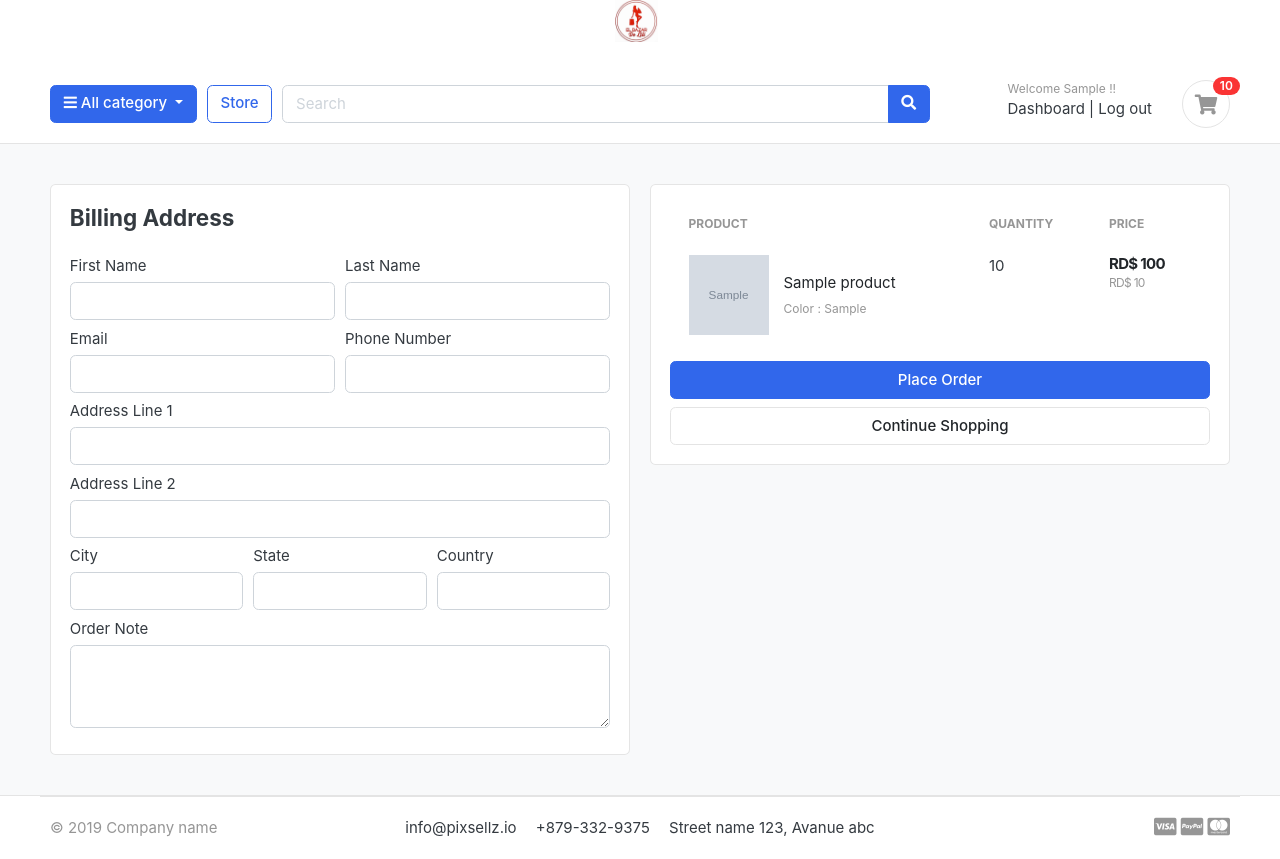
After one commit to zuzucodez/zuzu-django, a Django app: page /cart/checkout/ in a window 1280 px wide. The commit adds this page. Run offline with Django 3.2, Linux system fonts and the light colour scheme; a user stored in the database is signed in; tables that the repository leaves empty hold one stand-in row (values such as "Sample post"); grey boxes marked "Sample" are stand-in pictures; some libraries are stand-ins or nearby versions; some web fonts are replaced.

Commit message:
Solving some bugs in loggedin user carts

```diff
--- a/Templates/store/cart.html
+++ b/Templates/store/cart.html
@@ -101,7 +101,7 @@
 				<p class="text-center mb-3">
 					<img src="{%static './images/misc/payments.png'%}" height="26">
 				</p>
-				<a href="./place-order.html" class="btn btn-primary btn-block"> Checkout </a>
+				<a href="{% url  'checkout' %}" class="btn btn-primary btn-block"> Checkout </a>
 				<a href="{% url 'store' %}" class="btn btn-light btn-block">Continue Shopping</a>
 			</div> <!-- card-body.// -->
 			</div> <!-- card.// -->
--- /dev/null
+++ b/Templates/store/checkout.html
@@ -0,0 +1,136 @@
+{%extends 'base.html'%}
+{% load static%}
+{%block content%}
+
+<section class="section-content padding-y bg">
+<div class="container">
+
+<!-- ============================ COMPONENT 1 ================================= -->
+
+	<div class="row">
+		<aside class="col-lg-6">
+    	<div class="card">
+        <div class="card-body">
+          <h4 class="cart-title mb-4">Billing Address</h4>
+          <form action="" method="POST">
+            {% csrf_token %}
+            <div class="form-row mb-2">
+              <div class="col">
+                <label for="first_name">First Name</label>
+                <input type="text" name="first_name" class="form-control" required>
+              </div>
+              <div class="col">
+                <label for="last_name">Last Name</label>
+                <input type="text" name="last_name" class="form-control" required>
+              </div>
+            </div>
+            <div class="form-row mb-2">
+              <div class="col">
+                <label for="email">Email</label>
+                <input type="email" name="email" class="form-control" required>
+              </div>
+              <div class="col">
+                <label for="phone">Phone Number</label>
+                <input type="text" name="phone" class="form-control" required>
+              </div>
+            </div>
+            <div class="form-row mb-2">
+              <div class="col">
+                <label for="address_line_1">Address Line 1</label>
+                <input type="text" name="address_line_1" class="form-control" required>
+              </div>
+            </div>
+            <div class="form-row mb-2">
+              <div class="col">
+                <label for="address">Address Line 2</label>
+                <input type="text" name="address_line_2" class="form-control">
+              </div>
+            </div>
+            <div class="form-row mb-2">
+              <div class="col">
+                <label for="city">City</label>
+                <input type="text" name="city" class="form-control" required>
+              </div>
+              <div class="col">
+                <label for="state">State</label>
+                <input type="text" name="state" class="form-control" required>
+              </div>
+              <div class="col">
+                <label for="country">Country</label>
+                <input type="text" name="country" class="form-control" required>
+              </div>
+            </div>
+            <div class="form-row mb-2">
+              <div class="col">
+                <label for="order_note">Order Note</label>
+                <textarea class="form-control" name="order_note" rows="3"></textarea>
+              </div>
+            </div>
+
+        </div>
+    	</div> <!-- card.// -->
+
+		</aside> <!-- col.// -->
+		<aside class="col-lg-6">
+
+			<div class="card">
+			<div class="card-body">
+        <table class="table table-borderless table-shopping-cart">
+        <thead class="text-muted">
+        <tr class="small text-uppercase">
+          <th scope="col">Product</th>
+          <th scope="col" width="120">Quantity</th>
+          <th scope="col" width="120">Price</th>
+
+        </tr>
+        </thead>
+        <tbody>
+        {% for cart_item in cart_items %}
+        <tr>
+          <td>
+            <figure class="itemside align-items-center">
+              <div class="aside"><img src="{{ cart_item.product.images.url }}" class="img-sm"></div>
+              <figcaption class="info">
+                <a href="{{cart_item.product.get_url}}" class="title text-dark">{{ cart_item.product.product_name }}</a>
+                <p class="text-muted small ">
+                  {% if cart_item.variations.all %}
+                    {% for item in cart_item.variations.all %}
+                      {{item.variation_category | capfirst}} : {{item.variation_value | capfirst}} <br>
+                    {% endfor %}
+                  {% endif %}
+                </p>
+              </figcaption>
+            </figure>
+          </td>
+          <td>
+            <label for="">{{cart_item.quantity}}</label>
+          </td>
+          <td>
+            <div class="price-wrap">
+              <var class="price">RD$ {{ cart_item.sub_total }}</var>
+              <small class="text-muted"> RD$ {{ cart_item.product.price }}</small>
+            </div> <!-- price-wrap .// -->
+          </td>
+
+        </tr>
+        {% endfor %}
+        </tbody>
+        </table>
+        <button type="submit" name="submit" class="btn btn-primary btn-block">Place Order </button>
+				<a href="{% url 'store' %}" class="btn btn-light btn-block">Continue Shopping</a>
+        </form>
+			</div> <!-- card-body.// -->
+			</div> <!-- card.// -->
+
+	</aside> <!-- col.// -->
+
+
+	</div> <!-- row.// -->
+
+<!-- ============================ COMPONENT 1 END .// ================================= -->
+
+</div> <!-- container .//  -->
+</section>
+<!-- ========================= SECTION CONTENT END// ========================= -->
+
+{%endblock%}
--- a/carts/context_processor.py
+++ b/carts/context_processor.py
@@ -8,7 +8,10 @@ def counter(request):
     else:
         try:
             cart = Cart.objects.filter(cart_id = _cart_id(request))
-            cart_items = CartItem.objects.all().filter(cart=cart[:1])
+            if request.user.is_authenticated:
+                cart_items = CartItem.objects.all().filter(user=request.user)
+            else:
+                cart_items = CartItem.objects.all().filter(cart=cart[:1])
             for cart_item in cart_items:
                 cart_count += cart_item.quantity
         except Cart.DoesNotExist:
--- a/carts/models.py
+++ b/carts/models.py
@@ -1,5 +1,6 @@
 from django.db import models
 from store.models import Product, Variation
+from accounts.models import Account
 
 # Create your models here.
 class Cart(models.Model):
@@ -11,9 +12,10 @@ class Cart(models.Model):
 
 
 class CartItem(models.Model):
+    user =  models.ForeignKey(Account, on_delete=models.CASCADE, null=True)
     product     = models.ForeignKey(Product, on_delete=models.CASCADE)
     variations  = models.ManyToManyField(Variation, blank=True)
-    cart        = models.ForeignKey(Cart, on_delete=models.CASCADE)
+    cart        = models.ForeignKey(Cart, on_delete=models.CASCADE, null=True)
     quantity    = models.IntegerField()
     is_active   = models.BooleanField(default=True)
 
--- a/carts/urls.py
+++ b/carts/urls.py
@@ -6,4 +6,7 @@ urlpatterns = [
     path('add_cart/<int:product_id>/', views.add_cart, name='add_cart'),
     path('remove_cart/<int:product_id>/<int:cart_item_id>/', views.remove_cart, name='remove_cart'),
     path('remove_cart_item/<int:product_id>/<int:cart_item_id>/', views.remove_cart_item, name='remove_cart_item'),
+
+    # checkout route
+    path('checkout/', views.checkout, name='checkout')
 ]
--- a/carts/views.py
+++ b/carts/views.py
@@ -3,6 +3,7 @@ from store.models import Product, Variation
 from .models import  Cart, CartItem
 from django.core.exceptions import ObjectDoesNotExist
 from django.http import HttpResponse
+from django.contrib.auth.decorators import login_required
 
 
 # Create your views here.
@@ -15,84 +16,153 @@ def _cart_id(request):
     return cart
 
 def add_cart(request, product_id):
+    current_user = request.user
     product  = Product.objects.get(id=product_id)  #obteniendo el producto
-    product_variation = []
-    if request.method == 'POST':
-        #dinamic
-        for item in request.POST:
-            key = item
-            value =  request.POST[key]
-            try:
-                variation = Variation.objects.get(product = product, variation_category__iexact=key, variation_value__iexact=value)
-                product_variation.append(variation)
-            except:
-                pass
-        #static
-        # color = request.POST['color']
-        # size = request.POST['size']
-            # print(key, value)
-            # return HttpResponse(color + ' ' + size)
-            # exit()
-
-    try:
-        cart = Cart.objects.get(cart_id=_cart_id(request)) #obteniendo la cart y  el cart id presente en la session
-    except Cart.DoesNotExist:
-        cart = Cart.objects.create(
-            cart_id  =  _cart_id(request)
-        )
-    cart.save()
-
-    is_cart_item_exists = CartItem.objects.filter(product=product, cart=cart).exists()
-    if is_cart_item_exists:
-        cart_item = CartItem.objects.filter(product=product, cart=cart)
-        # pasos para hacer que los item si tienen la mismo variaciones se agrupen y no esten individual
-        #existing variations -> database
-        #current variation ->  product_variation
-        # item_id ->database
-
-        ex_var_list = []
-        id = []
-        for item in cart_item:
-            existing_variation = item.variations.all()
-            ex_var_list.append(list(existing_variation))
-            id.append(item.id)
-        print(ex_var_list)
-
-        if product_variation in ex_var_list:
-            # incrementamos la cantidad en el grupo de var iguales
-            index = ex_var_list.index(product_variation)
-            item_id = id[index]
-            # obtuvimos el id del producto
-            item =CartItem.objects.get(product=product, id=item_id)
-            item.quantity += 1
-            item.save()
+    #validamios si el user esta is_authenticated
+    if current_user.is_authenticated:
+        product_variation = []
+        if request.method == 'POST':
+            #dinamic
+            for item in request.POST:
+                key = item
+                value =  request.POST[key]
+                try:
+                    variation = Variation.objects.get(product = product, variation_category__iexact=key, variation_value__iexact=value)
+                    product_variation.append(variation)
+                except:
+                    pass
 
 
+        is_cart_item_exists = CartItem.objects.filter(product=product, user=current_user).exists()
+        if is_cart_item_exists:
+            cart_item = CartItem.objects.filter(product=product, user=current_user)
+            # pasos para hacer que los item si tienen la mismo variaciones se agrupen y no esten individual
+            #existing variations -> database
+            #current variation ->  product_variation
+            # item_id ->database
+
+            ex_var_list = []
+            id = []
+            for item in cart_item:
+                existing_variation = item.variations.all()
+                ex_var_list.append(list(existing_variation))
+                id.append(item.id)
+
+
+            if product_variation in ex_var_list:
+                # incrementamos la cantidad en el grupo de var iguales
+                index = ex_var_list.index(product_variation)
+                item_id = id[index]
+                # obtuvimos el id del producto
+                item =CartItem.objects.get(product=product, id=item_id)
+                item.quantity += 1
+                item.save()
+
+
+            else:
+                # creamos un nuevo item en la cart
+                item =CartItem.objects.create(product=product, quantity = 1, user=current_user)
+                if len(product_variation) > 0:
+                    item.variations.clear()
+                    item.variations.add(*product_variation)
+                item.save()
         else:
-            # creamos un nuevo item en la cart
-            item =CartItem.objects.create(product=product, quantity = 1, cart=cart)
+            cart_item = CartItem.objects.create(
+                product  =  product,
+                quantity = 1,
+                user = current_user,
+            )
             if len(product_variation) > 0:
-                item.variations.clear()
-                item.variations.add(*product_variation)
-            item.save()
+                cart_item.variations.clear()
+                cart_item.variations.add(*product_variation)
+            cart_item.save()
+        return redirect('cart')
+
+        #si el cliente no esta auten
     else:
-        cart_item = CartItem.objects.create(
-            product  =  product,
-            quantity = 1,
-            cart =  cart,
-        )
-        if len(product_variation) > 0:
-            cart_item.variations.clear()
-            cart_item.variations.add(*product_variation)
-        cart_item.save()
-    return redirect('cart')
+        product_variation = []
+        if request.method == 'POST':
+            #dinamic
+            for item in request.POST:
+                key = item
+                value =  request.POST[key]
+                try:
+                    variation = Variation.objects.get(product = product, variation_category__iexact=key, variation_value__iexact=value)
+                    product_variation.append(variation)
+                except:
+                    pass
+            #static
+            # color = request.POST['color']
+            # size = request.POST['size']
+                # print(key, value)
+                # return HttpResponse(color + ' ' + size)
+                # exit()
+
+        try:
+            cart = Cart.objects.get(cart_id=_cart_id(request)) #obteniendo la cart y  el cart id presente en la session
+        except Cart.DoesNotExist:
+            cart = Cart.objects.create(
+                cart_id  =  _cart_id(request)
+            )
+        cart.save()
+
+        is_cart_item_exists = CartItem.objects.filter(product=product, cart=cart).exists()
+        if is_cart_item_exists:
+            cart_item = CartItem.objects.filter(product=product, cart=cart)
+            # pasos para hacer que los item si tienen la mismo variaciones se agrupen y no esten individual
+            #existing variations -> database
+            #current variation ->  product_variation
+            # item_id ->database
+
+            ex_var_list = []
+            id = []
+            for item in cart_item:
+                existing_variation = item.variations.all()
+                ex_var_list.append(list(existing_variation))
+                id.append(item.id)
+            print(ex_var_list)
+
+            if product_variation in ex_var_list:
+                # incrementamos la cantidad en el grupo de var iguales
+                index = ex_var_list.index(product_variation)
+                item_id = id[index]
+                # obtuvimos el id del producto
+                item =CartItem.objects.get(product=product, id=item_id)
+                item.quantity += 1
+                item.save()
+
+
+            else:
+                # creamos un nuevo item en la cart
+                item =CartItem.objects.create(product=product, quantity = 1, cart=cart)
+                if len(product_variation) > 0:
+                    item.variations.clear()
+                    item.variations.add(*product_variation)
+                item.save()
+        else:
+            cart_item = CartItem.objects.create(
+                product  =  product,
+                quantity = 1,
+                cart =  cart,
+            )
+            if len(product_variation) > 0:
+                cart_item.variations.clear()
+                cart_item.variations.add(*product_variation)
+            cart_item.save()
+        return redirect('cart')
 
 #decrementando y eliminanado un item de cart
 def remove_cart(request, product_id, cart_item_id):
-    cart = Cart.objects.get(cart_id=_cart_id(request))
     product = get_object_or_404(Product, id=product_id)
     try:
-        cart_item = CartItem.objects.get(product=product, cart=cart, id=cart_item_id)
+        #aki vamos adecrementar caundo estamos is_authenticated
+        if request.user.is_authenticated:
+            cart_item = CartItem.objects.get(product=product, user=request.user, id=cart_item_id)
+        #aki vamos adecrementar caundo estamos is_authenticated
+
+        else:
+            cart = Cart.objects.get(cart_id=_cart_id(request))
+            cart_item = CartItem.objects.get(product=product, cart=cart, id=cart_item_id)
         if cart_item.quantity > 1:
             cart_item.quantity -= 1
             cart_item.save()
@@ -104,9 +174,15 @@ def remove_cart(request, product_id, cart_item_id):
 
 #borrando el cart item completo
 def remove_cart_item(request, product_id, cart_item_id):
-    cart = Cart.objects.get(cart_id=_cart_id(request))
+
     product = get_object_or_404(Product, id=product_id)
-    cart_item = CartItem.objects.get(product=product, cart=cart, id=cart_item_id)
+    #borrando el cart item completo cuando is_authenticated
+    if request.user.is_authenticated:
+        cart_item = CartItem.objects.get(product=product, user=request.user, id=cart_item_id)
+    #borrando el cart item completo cuando is_authenticated
+    else:
+        cart = Cart.objects.get(cart_id=_cart_id(request))
+        cart_item = CartItem.objects.get(product=product, cart=cart, id=cart_item_id)
     cart_item.delete()
     return redirect('cart')
 
@@ -114,11 +190,15 @@ def remove_cart_item(request, product_id, cart_item_id):
 
 
 def cart(request, total=0, quantity=0, cart_items=None):
-    tax = 0
-    grand_total = 0
+
     try:
-        cart = Cart.objects.get(cart_id=_cart_id(request))
-        cart_items = CartItem.objects.filter(cart=cart, is_active=True)
+        tax = 0
+        grand_total = 0
+        if request.user.is_authenticated:
+            cart_items = CartItem.objects.filter(user=request.user, is_active=True)
+        else:
+            cart = Cart.objects.get(cart_id=_cart_id(request))
+            cart_items = CartItem.objects.filter(cart=cart, is_active=True)
         for cart_item in cart_items:
             total += (cart_item.product.price * cart_item.quantity)
             quantity += cart_item.quantity
@@ -135,3 +215,30 @@ def cart(request, total=0, quantity=0, cart_items=None):
         'grand_total': grand_total,
     }
     return render(request, 'store/cart.html', context)
+
+@login_required(login_url='login')
+def checkout(request, total=0, quantity=0, cart_items=None):
+    try:
+        tax = 0
+        grand_total = 0
+        if request.user.is_authenticated:
+            cart_items = CartItem.objects.filter(user=request.user, is_active=True)
+        else:
+            cart = Cart.objects.get(cart_id=_cart_id(request))
+            cart_items = CartItem.objects.filter(cart=cart, is_active=True)
+        for cart_item in cart_items:
+            total += (cart_item.product.price * cart_item.quantity)
+            quantity += cart_item.quantity
+        tax = (2 * total)/100
+        grand_total = total + tax
+    except ObjectDoesNotExist:
+        pass #ignorando y siguiendo
+
+    context={
+        'total': total,
+        'quantity': quantity,
+        'cart_items': cart_items,
+        'tax': tax,
+        'grand_total': grand_total,
+    }
+    return render(request, 'store/checkout.html', context)
```
Also changed, not shown: accounts/views.py (+59 -1 lines), carts/migrations/0004_auto_20210809_1926.py (added).
